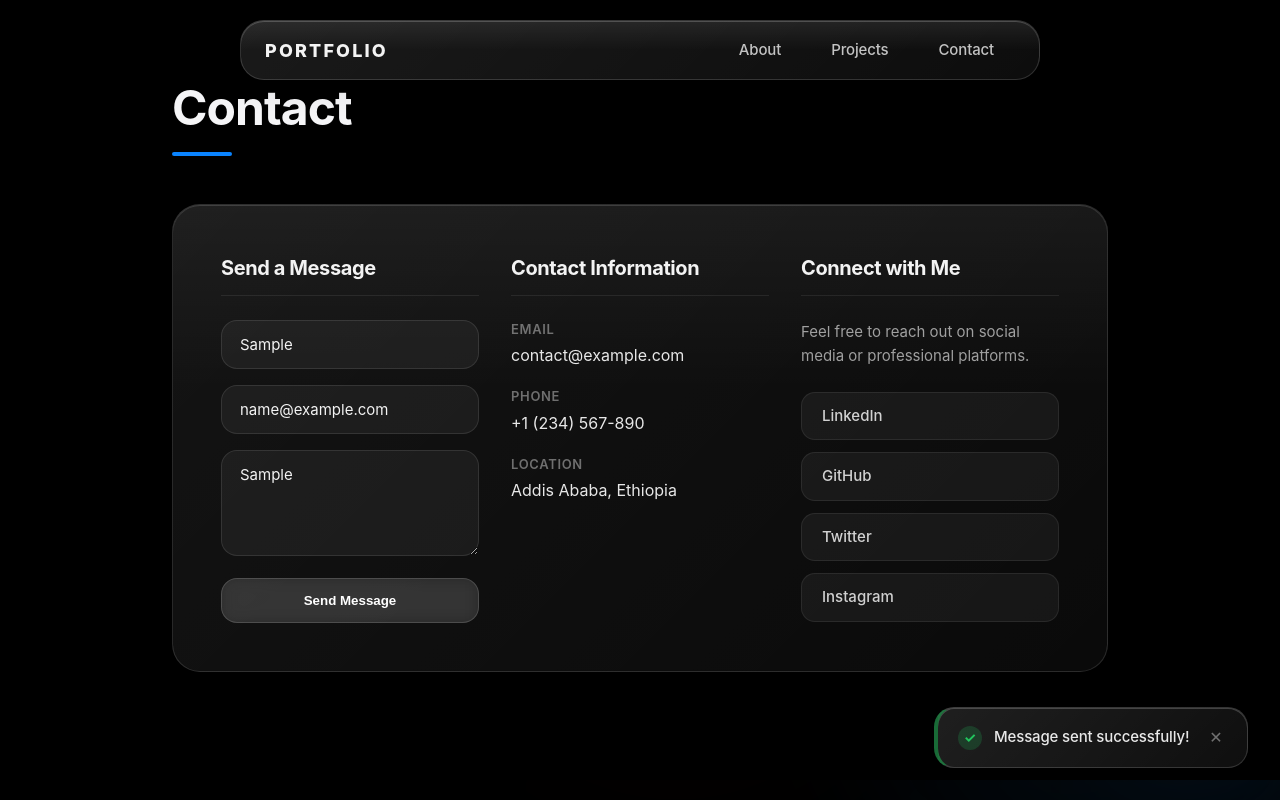
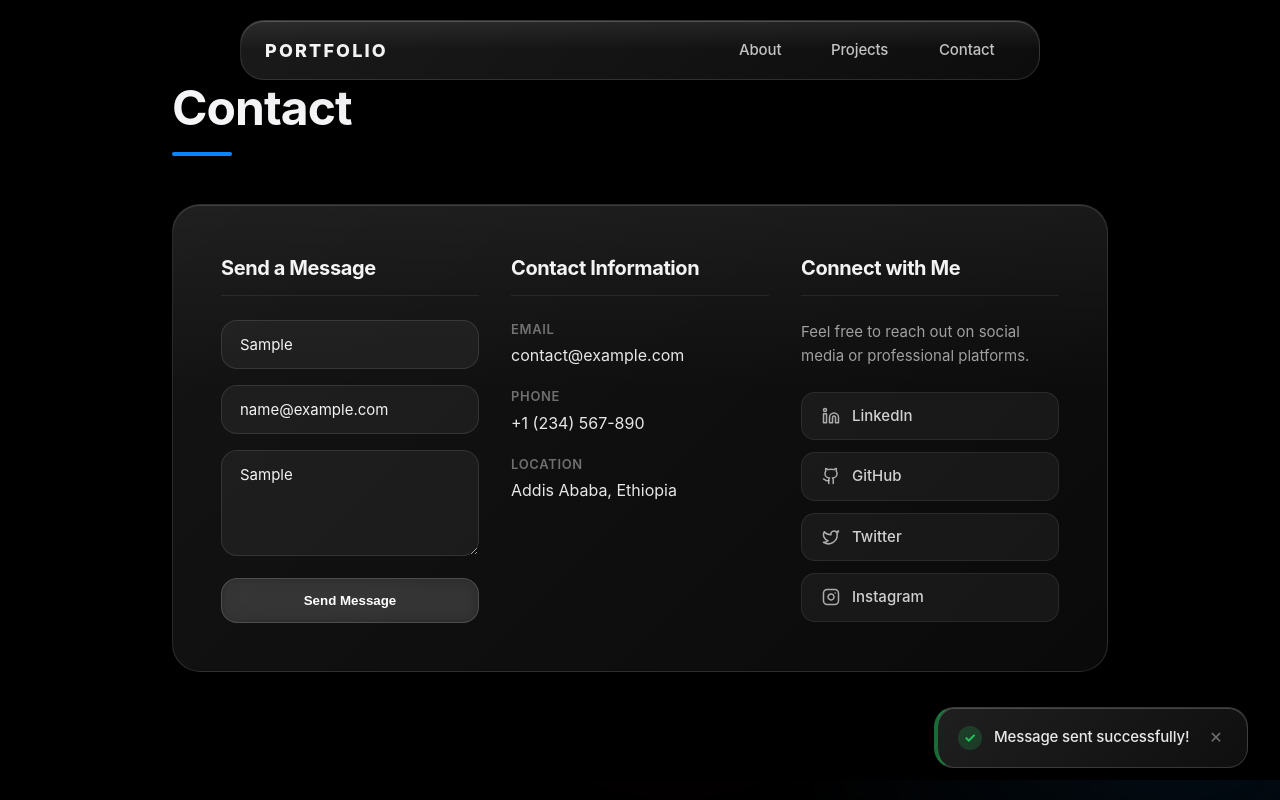
Before and after one commit to nahom1011/portfolio-pro, a React (Vite) app: page / in a window 1280 px wide. Both pictures are taken after typing "Sample", "name@example.com", "Sample" into the empty fields and a click on the button "Send Message". Shown: the part 4414-5214 px from the top of the page. Built offline with nearby package versions, Linux system fonts and the light colour scheme; a web font is replaced by a local one.

Commit message:
Performance: Optimize CSS transitions and blurs across all sections

```diff
--- a/src/components/Navbar/Navbar.css
+++ b/src/components/Navbar/Navbar.css
@@ -15,15 +15,24 @@
     background: linear-gradient(135deg,
             rgba(255, 255, 255, 0.1) 0%,
             rgba(255, 255, 255, 0.05) 100%);
-    backdrop-filter: blur(24px) saturate(180%);
-    -webkit-backdrop-filter: blur(24px) saturate(180%);
-    border: 1px solid rgba(255, 255, 255, 0.15);
+    backdrop-filter: blur(16px) saturate(180%);
+    -webkit-backdrop-filter: blur(16px) saturate(180%);
+    border: 1px solid rgba(255, 255, 255, 0.12);
+    isolation: isolate;
     box-shadow:
         0 8px 32px rgba(0, 0, 0, 0.12),
         0 2px 8px rgba(0, 0, 0, 0.08),
         inset 0 1px 0 rgba(255, 255, 255, 0.2),
         inset 0 -1px 0 rgba(0, 0, 0, 0.05);
-    transition: all 0.4s cubic-bezier(0.4, 0, 0.2, 1);
+    transition:
+        width 0.4s cubic-bezier(0.4, 0, 0.2, 1),
+        height 0.4s cubic-bezier(0.4, 0, 0.2, 1),
+        transform 0.4s cubic-bezier(0.4, 0, 0.2, 1),
+        background-color 0.4s ease;
+    will-change: transform;
+    contain: paint;
+    transform: translateX(-50%) translateZ(0);
+    /* Force 3D layer */
 }
 
 /* Subtle inner glow for depth */
@@ -58,7 +67,10 @@
     letter-spacing: 0.12em;
     color: rgba(255, 255, 255, 0.95);
     text-transform: uppercase;
-    transition: all 0.3s ease;
+    transition:
+        color 0.3s ease,
+        letter-spacing 0.3s ease,
+        transform 0.3s ease;
 }
 
 .logo-text:hover {
@@ -85,9 +97,30 @@
     text-decoration: none;
     background: transparent;
     border: 1px solid transparent;
-    transition: all 0.4s cubic-bezier(0.4, 0, 0.2, 1);
+    transition:
+        color 0.25s ease,
+        transform 0.3s cubic-bezier(0.34, 1.56, 0.64, 1);
     overflow: hidden;
+    will-change: transform, opacity;
+    backface-visibility: hidden;
+    -webkit-font-smoothing: antialiased;
 }
+
+/* Link Hover Background Layer - Optimized with opacity */
+.nav-link.liquid-glass-link::after {
+    content: '';
+    position: absolute;
+    inset: 0;
+    background: rgba(255, 255, 255, 0.08);
+    border: 1px solid rgba(255, 255, 255, 0.15);
+    box-shadow: 0 4px 12px rgba(0, 0, 0, 0.1);
+    border-radius: 16px;
+    opacity: 0;
+    z-index: -1;
+    transition: opacity 0.25s ease;
+    pointer-events: none;
+}
+
 
 /* Link inner highlight (hidden by default) */
 .nav-link.liquid-glass-link::before {
@@ -103,49 +136,44 @@
     border-radius: 16px 16px 0 0;
     pointer-events: none;
     opacity: 0;
-    transition: opacity 0.4s ease;
+    transition: opacity 0.3s ease;
 }
 
-/* Link hover state - activate glass effect */
+/* Link hover state */
 .nav-link.liquid-glass-link:hover {
     color: rgba(255, 255, 255, 0.95);
-    background: linear-gradient(135deg,
-            rgba(255, 255, 255, 0.12) 0%,
-            rgba(255, 255, 255, 0.06) 100%);
-    backdrop-filter: blur(12px) saturate(150%);
-    -webkit-backdrop-filter: blur(12px) saturate(150%);
-    border-color: rgba(255, 255, 255, 0.15);
-    box-shadow:
-        0 2px 8px rgba(0, 0, 0, 0.08),
-        inset 0 1px 0 rgba(255, 255, 255, 0.15);
-    transform: translateY(-1px) scale(1.02);
+    transform: translateY(-1px);
+}
+
+
+.nav-link.liquid-glass-link:hover::after {
+    opacity: 1;
 }
 
 .nav-link.liquid-glass-link:hover::before {
-    opacity: 1;
+    opacity: 0.8;
 }
 
 /* Link active state */
 .nav-link.liquid-glass-link:active {
-    transform: translateY(0) scale(0.98);
-    box-shadow:
-        0 1px 4px rgba(0, 0, 0, 0.08),
-        inset 0 1px 2px rgba(0, 0, 0, 0.1);
+    transform: translateY(0) scale(0.96);
 }
 
-/* Active/Current link state (optional - add .active class via JS) */
+.nav-link.liquid-glass-link:active::after {
+    opacity: 0.7;
+}
+
+/* Active/Current link state */
 .nav-link.liquid-glass-link.active {
     color: rgba(255, 255, 255, 1);
-    background: linear-gradient(135deg,
-            rgba(255, 255, 255, 0.15) 0%,
-            rgba(255, 255, 255, 0.08) 100%);
-    backdrop-filter: blur(12px) saturate(150%);
-    -webkit-backdrop-filter: blur(12px) saturate(150%);
+}
+
+.nav-link.liquid-glass-link.active::after {
+    opacity: 1;
+    background: rgba(255, 255, 255, 0.12);
     border-color: rgba(255, 255, 255, 0.2);
-    box-shadow:
-        0 2px 8px rgba(0, 0, 0, 0.1),
-        inset 0 1px 0 rgba(255, 255, 255, 0.2);
 }
+
 
 .nav-link.liquid-glass-link.active::before {
     opacity: 1;
--- a/src/components/Section/About.css
+++ b/src/components/Section/About.css
@@ -47,7 +47,10 @@
         0 4px 12px rgba(0, 0, 0, 0.1),
         inset 0 1px 0 rgba(255, 255, 255, 0.15),
         inset 0 -1px 0 rgba(0, 0, 0, 0.05);
-    transition: all 0.8s cubic-bezier(0.2, 0, 0, 1);
+    transition:
+        transform 0.6s cubic-bezier(0.2, 0, 0, 1),
+        border-color 0.6s ease,
+        box-shadow 0.6s ease;
     position: relative;
     overflow: hidden;
     cursor: pointer;
@@ -110,7 +113,9 @@
 /* Press feedback - Tactile material compression */
 .stats-card.liquid-glass:active {
     transform: translateY(-2px) scale(0.985);
-    transition: all 0.2s cubic-bezier(0.4, 0, 0.2, 1);
+    transition:
+        transform 0.2s cubic-bezier(0.4, 0, 0.2, 1),
+        box-shadow 0.2s ease;
     box-shadow:
         0 4px 12px rgba(0, 0, 0, 0.12),
         inset 0 1px 0 rgba(255, 255, 255, 0.1);
@@ -136,7 +141,11 @@
     backdrop-filter: blur(12px) saturate(140%);
     -webkit-backdrop-filter: blur(12px) saturate(140%);
     border: 1px solid rgba(255, 255, 255, 0.08);
-    transition: all 0.6s cubic-bezier(0.2, 0, 0, 1);
+    transition:
+        transform 0.4s cubic-bezier(0.2, 0, 0, 1),
+        background-color 0.4s ease,
+        border-color 0.4s ease,
+        box-shadow 0.4s ease;
     position: relative;
     overflow: hidden;
 }
@@ -168,7 +177,9 @@
     letter-spacing: -0.04em;
     color: rgba(255, 255, 255, 0.9);
     line-height: 1;
-    transition: all 0.4s cubic-bezier(0.2, 0, 0, 1);
+    transition:
+        color 0.4s ease,
+        transform 0.4s cubic-bezier(0.2, 0, 0, 1);
 }
 
 .stat-item:hover .stat-value {
--- a/src/components/Section/Contact.css
+++ b/src/components/Section/Contact.css
@@ -152,6 +152,7 @@ a.info-value:hover {
 .social-link.liquid-glass-link {
     display: flex;
     align-items: center;
+    gap: 12px;
     padding: 12px 20px;
     border-radius: 14px;
     background: rgba(255, 255, 255, 0.05);
@@ -168,6 +169,16 @@ a.info-value:hover {
     border-color: rgba(255, 255, 255, 0.2);
     color: #fff;
     transform: translateX(6px);
+}
+
+.social-link.liquid-glass-link svg {
+    opacity: 0.8;
+    transition: transform 0.3s ease;
+}
+
+.social-link.liquid-glass-link:hover svg {
+    opacity: 1;
+    transform: scale(1.1);
 }
 
 /* Responsive Design */
--- a/src/components/Section/Contact.tsx
+++ b/src/components/Section/Contact.tsx
@@ -1,4 +1,5 @@
 import React from 'react';
+import { Linkedin, Github, Twitter, Instagram } from 'lucide-react';
 import Section from '../Section/Section';
 import './Contact.css';
 
@@ -89,10 +90,22 @@ const Contact: React.FC<ContactProps> = ({ onSendStart, onSendEnd, onMessageSent
                         Feel free to reach out on social media or professional platforms.
                     </p>
                     <div className="social-links-vertical">
-                        <a href="#" className="social-link liquid-glass-link">LinkedIn</a>
-                        <a href="#" className="social-link liquid-glass-link">GitHub</a>
-                        <a href="#" className="social-link liquid-glass-link">Twitter</a>
-                        <a href="#" className="social-link liquid-glass-link">Instagram</a>
+                        <a href="#" className="social-link liquid-glass-link">
+                            <Linkedin size={18} strokeWidth={2} />
+                            <span>LinkedIn</span>
+                        </a>
+                        <a href="#" className="social-link liquid-glass-link">
+                            <Github size={18} strokeWidth={2} />
+                            <span>GitHub</span>
+                        </a>
+                        <a href="#" className="social-link liquid-glass-link">
+                            <Twitter size={18} strokeWidth={2} />
+                            <span>Twitter</span>
+                        </a>
+                        <a href="#" className="social-link liquid-glass-link">
+                            <Instagram size={18} strokeWidth={2} />
+                            <span>Instagram</span>
+                        </a>
                     </div>
                 </div>
             </div>
--- a/src/components/Section/Projects.css
+++ b/src/components/Section/Projects.css
@@ -20,7 +20,11 @@
         0 8px 32px rgba(0, 0, 0, 0.12),
         inset 0 1px 0 rgba(255, 255, 255, 0.1),
         0 1px 2px rgba(0, 0, 0, 0.05);
-    transition: all 0.5s cubic-bezier(0.4, 0, 0.2, 1);
+    transition:
+        transform 0.5s cubic-bezier(0.4, 0, 0.2, 1),
+        box-shadow 0.5s ease,
+        border-color 0.5s ease,
+        background-color 0.5s ease;
     will-change: transform;
 }
 
@@ -105,7 +109,10 @@
     background: rgba(255, 255, 255, 0.06);
     backdrop-filter: blur(10px);
     border: 1px solid rgba(255, 255, 255, 0.08);
-    transition: all 0.3s ease;
+    transition:
+        background-color 0.3s ease,
+        color 0.3s ease,
+        border-color 0.3s ease;
 }
 
 .liquid-glass-card:hover .liquid-category {
@@ -144,7 +151,12 @@
     background: rgba(255, 255, 255, 0.06);
     backdrop-filter: blur(10px);
     border: 1px solid rgba(255, 255, 255, 0.1);
-    transition: all 0.3s cubic-bezier(0.4, 0, 0.2, 1);
+    transition:
+        background-color 0.3s ease,
+        border-color 0.3s ease,
+        color 0.3s ease,
+        transform 0.3s cubic-bezier(0.4, 0, 0.2, 1),
+        box-shadow 0.3s ease;
     letter-spacing: -0.01em;
 }
 
--- a/src/components/Section/Skills.css
+++ b/src/components/Section/Skills.css
@@ -23,7 +23,10 @@
         inset 0 1px 0 rgba(255, 255, 255, 0.15),
         inset 0 -1px 0 rgba(0, 0, 0, 0.05);
     overflow: hidden;
-    transition: all 0.5s cubic-bezier(0.4, 0, 0.2, 1);
+    transition:
+        transform 0.5s cubic-bezier(0.4, 0, 0.2, 1),
+        box-shadow 0.5s ease,
+        border-color 0.5s ease;
     will-change: transform, box-shadow;
 }
 
@@ -111,7 +114,9 @@
     font-weight: 700;
     letter-spacing: -0.01em;
     color: rgba(255, 255, 255, 0.7);
-    transition: all 0.3s ease;
+    transition:
+        color 0.3s ease,
+        transform 0.3s ease;
 }
 
 .skill-card.liquid-glass:hover .skill-percentage {
@@ -139,7 +144,10 @@
             rgba(255, 255, 255, 0.25) 100%);
     border-radius: 12px;
     position: relative;
-    transition: all 0.6s cubic-bezier(0.4, 0, 0.2, 1);
+    transition:
+        transform 0.6s cubic-bezier(0.4, 0, 0.2, 1),
+        background-color 0.4s ease,
+        box-shadow 0.4s ease;
     box-shadow:
         0 1px 4px rgba(255, 255, 255, 0.2),
         inset 0 1px 0 rgba(255, 255, 255, 0.3);
```
